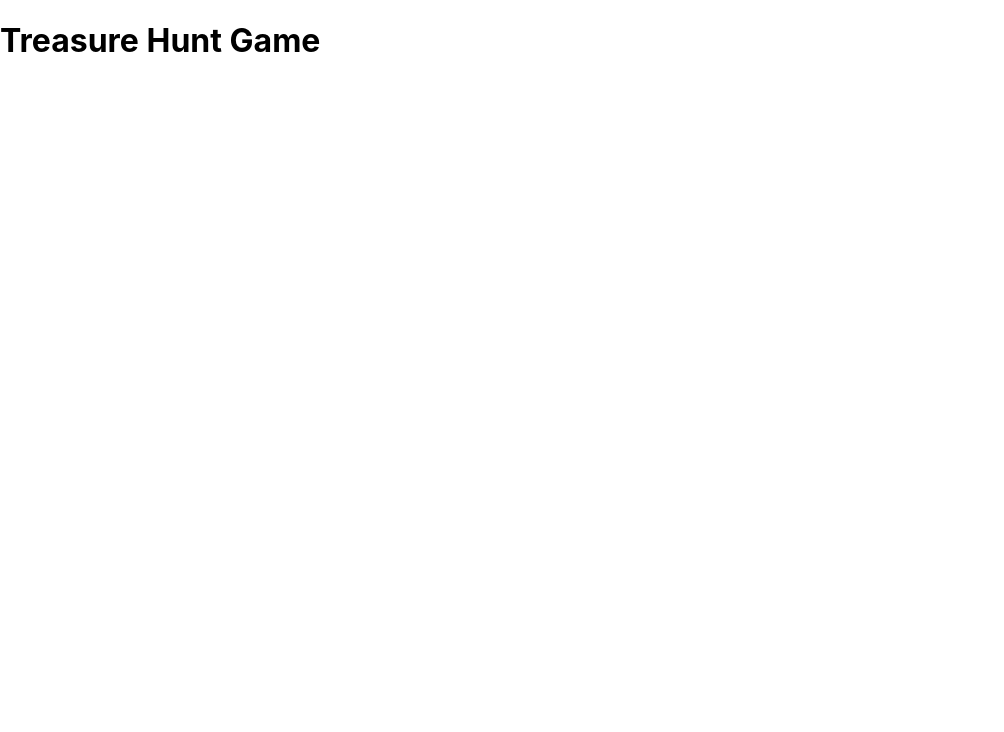
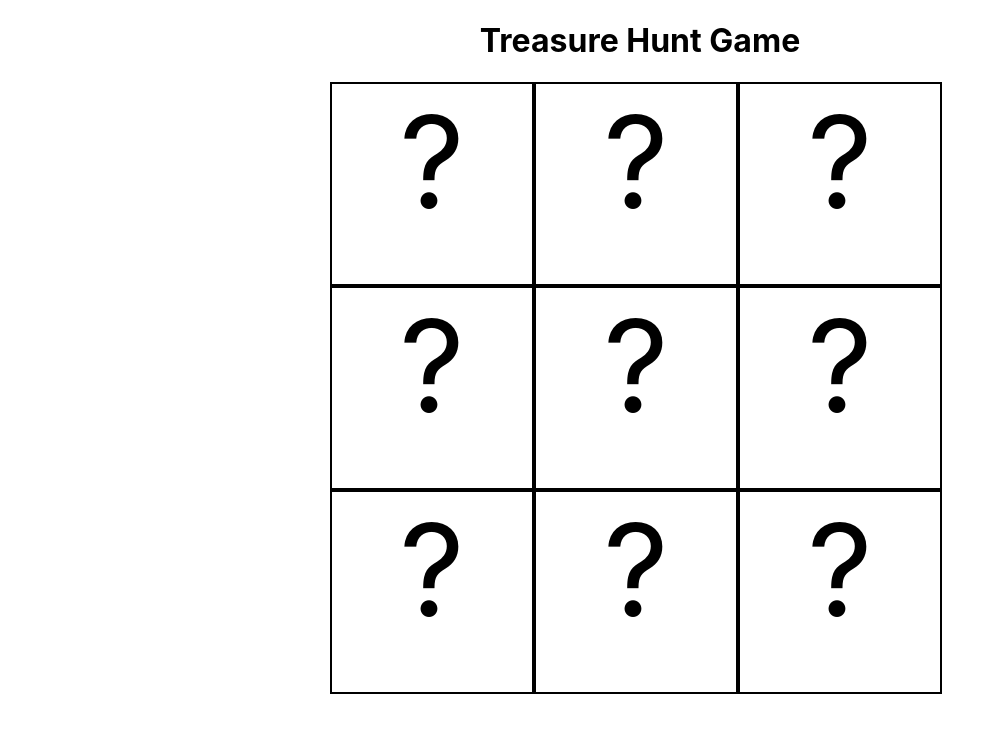
Before and after one commit to learn-academy-2021-delta/treasure-hunt-LiangchengR, a React (Create React App) app: page / in a window 1280 px wide. Shown: the top 732 px of the page, without its empty margins (0-1004 px from the left). Built offline with nearby package versions, Linux system fonts and the light colour scheme.

Commit message:
completed user story 1

```diff
--- a/src/App.css
+++ b/src/App.css
@@ -0,0 +1,22 @@
+h1{
+    text-align: center;
+}
+
+.square{
+    height: 200px;
+    width: 200px;
+    border: 2px solid black;
+    font-size: 8rem;
+    text-align: center;
+
+
+}
+
+.gameboard{
+    display: flex;
+    width: 620px;
+    flex-wrap: wrap;
+    margin: 0 auto;
+    /* means top/bottom margins = 0, right/left margins = equal */
+
+}
--- a/src/App.js
+++ b/src/App.js
@@ -1,4 +1,5 @@
 import React, { Component } from 'react'
+import Square from './components/Square'
 import './App.css'
 
 class App extends Component{
@@ -13,6 +14,11 @@ class App extends Component{
     return(
       <>
         <h1>Treasure Hunt Game</h1>
+        <div className = "gameboard">
+            {this.state.board.map(value =>{
+              return <Square value = {value} />
+            })}
+        </div>
       </>
     )
   }
--- a/src/components/Square.js
+++ b/src/components/Square.js
@@ -4,6 +4,9 @@ class Square extends Component{
   render(){
     return(
       <>
+      <div className="square">
+        {this.props.value}
+      </div>
       </>
     )
   }
```
Also changed, not shown: 1 other file (tests, documents, lock files or other folders).
